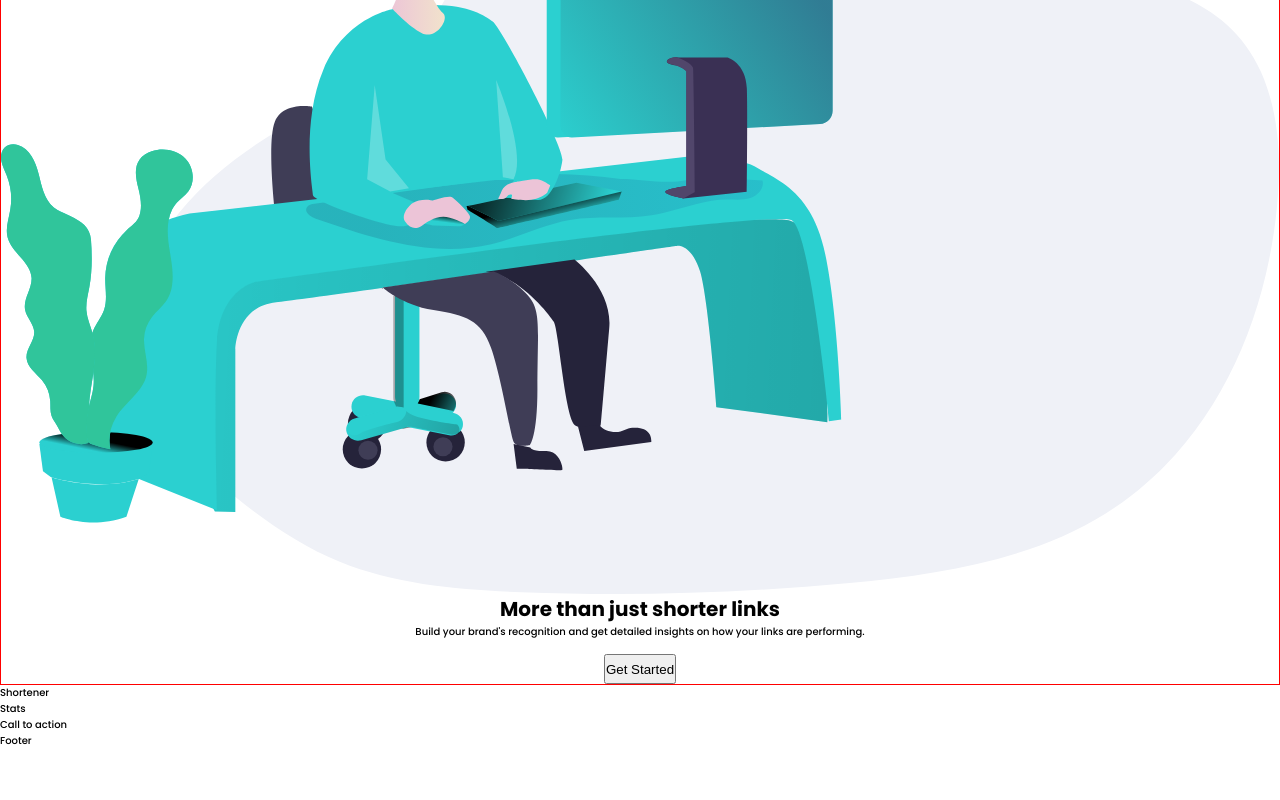
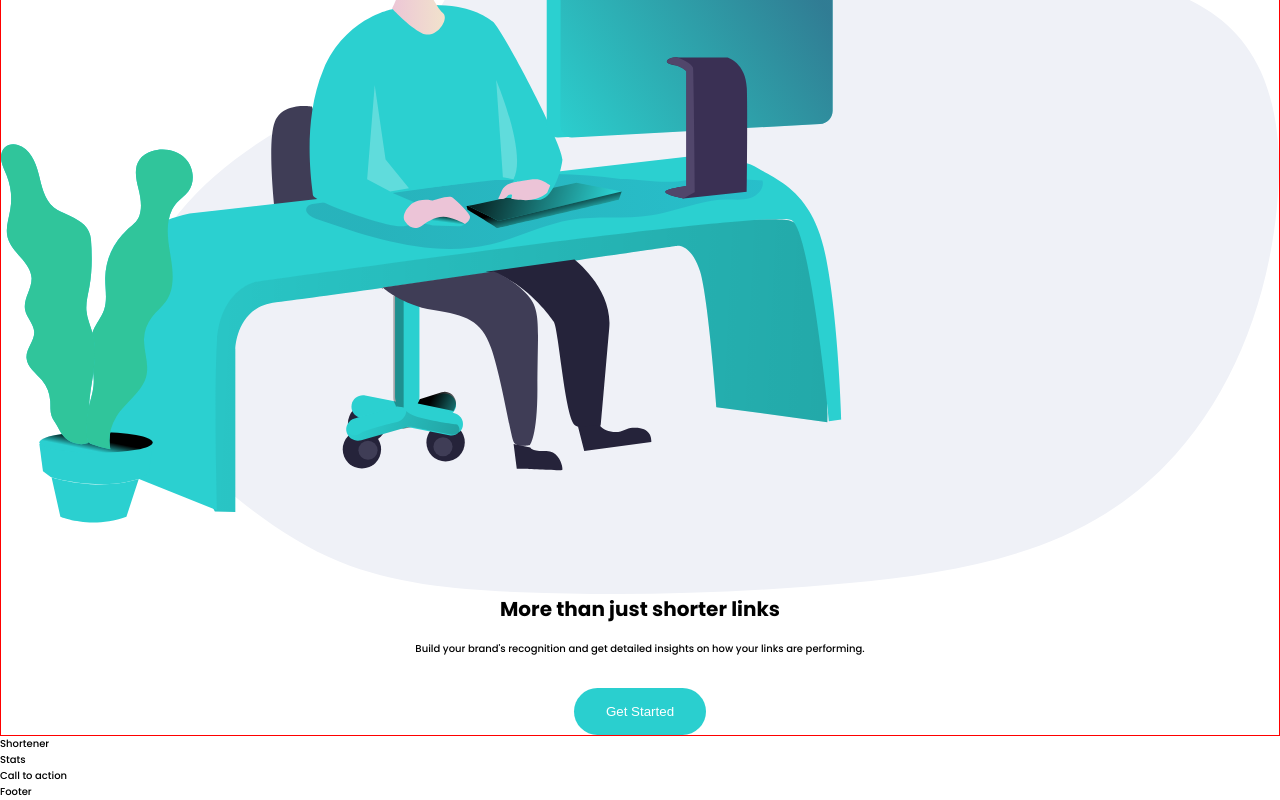
Before and after one commit to riwepo/fem-url-shortening-api-landing-page, a React (Create React App) app: page / in a window 1280 px wide. Shown: the part 298-1098 px from the top of the page. Before the commit the page ends 1047 px from the top, so only its background shows below. Built offline with nearby package versions, Linux system fonts and the light colour scheme.

Commit message:
creaated get started button

```diff
--- /dev/null
+++ b/src/components/GetStartedButton.js
@@ -0,0 +1,9 @@
+import React from "react";
+
+import classes from "./GetStartedButton.module.css";
+
+function GetStartedButton() {
+  return <button className={classes.button}>Get Started</button>;
+}
+
+export default GetStartedButton;
--- /dev/null
+++ b/src/components/GetStartedButton.module.css
@@ -0,0 +1,7 @@
+.button {
+  background-color: var(--cyan-color);
+  color: var(--white-color);
+  padding: 1rem 2rem 1rem 2rem;
+  border: none;
+  border-radius: 2rem;
+}
--- a/src/components/Hero.js
+++ b/src/components/Hero.js
@@ -1,4 +1,6 @@
 import React from "react";
+
+import GetStartedButton from "./GetStartedButton";
 
 import illustrationWorking from "../images/illustration-working.svg";
 
@@ -17,7 +19,7 @@ function Hero() {
         Build your brand's recognition and get detailed insights on how your
         links are performing.
       </p>
-      <button className={classes.button}>Get Started</button>
+      <GetStartedButton />
     </div>
   );
 }
--- a/src/index.css
+++ b/src/index.css
@@ -8,6 +8,7 @@
   --grayish-violet-color: hsl(257, 7%, 63%);
   --very-dark-blue-color: hsl(255, 11%, 22%);
   --very-dark-violet-color: hsl(260, 8%, 14%);
+  --white-color: white;
 }
 
 body {
```
